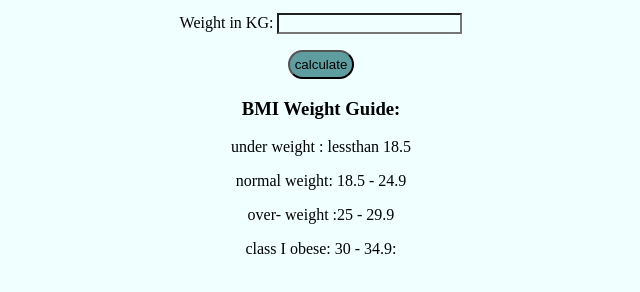
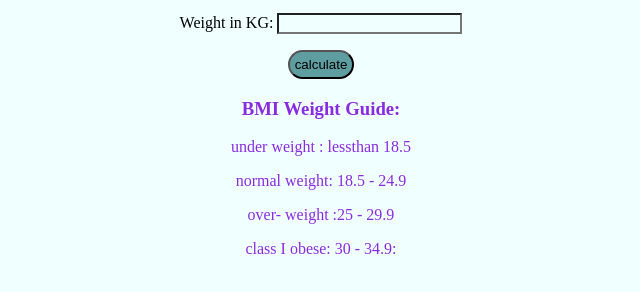
Before and after one commit to Risul-Islam-Tushar/Simple-BMI-Calculator, a plain HTML site: page index.html in a window 1280 px wide. Shown: the part 104-396 px from the top of the page, without its empty margins (319-959 px from the left). Drawn offline with Linux system fonts and the light colour scheme.

Commit message:
simple BMI calculator created

```diff
--- a/index.css
+++ b/index.css
@@ -13,3 +13,6 @@ button:hover {
 #result {
   margin-top: 2px;
 }
+#weight-guide {
+  color: blueviolet;
+}
```
